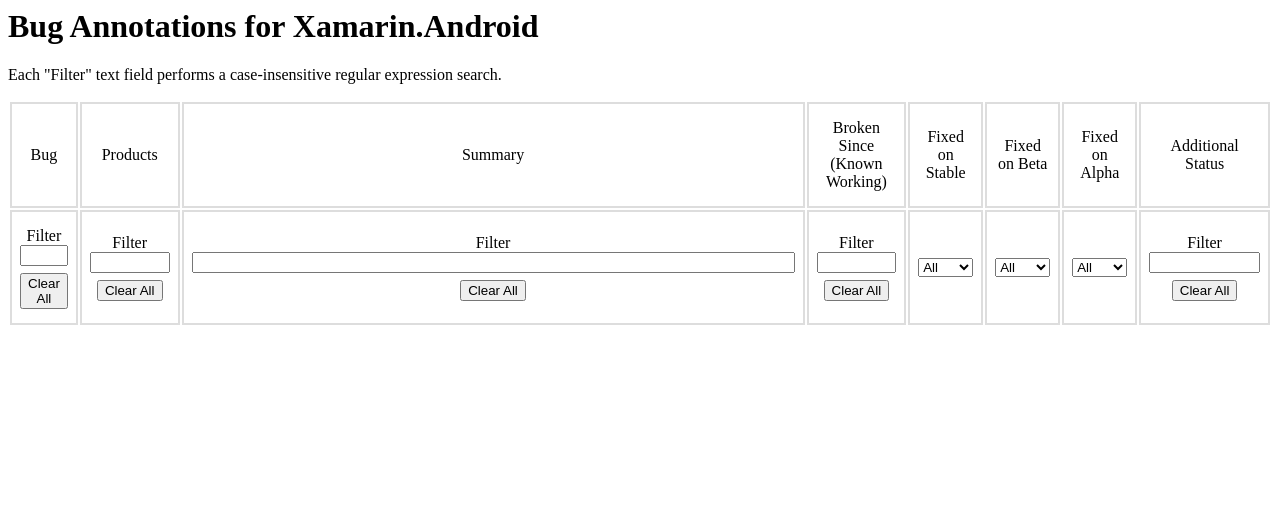
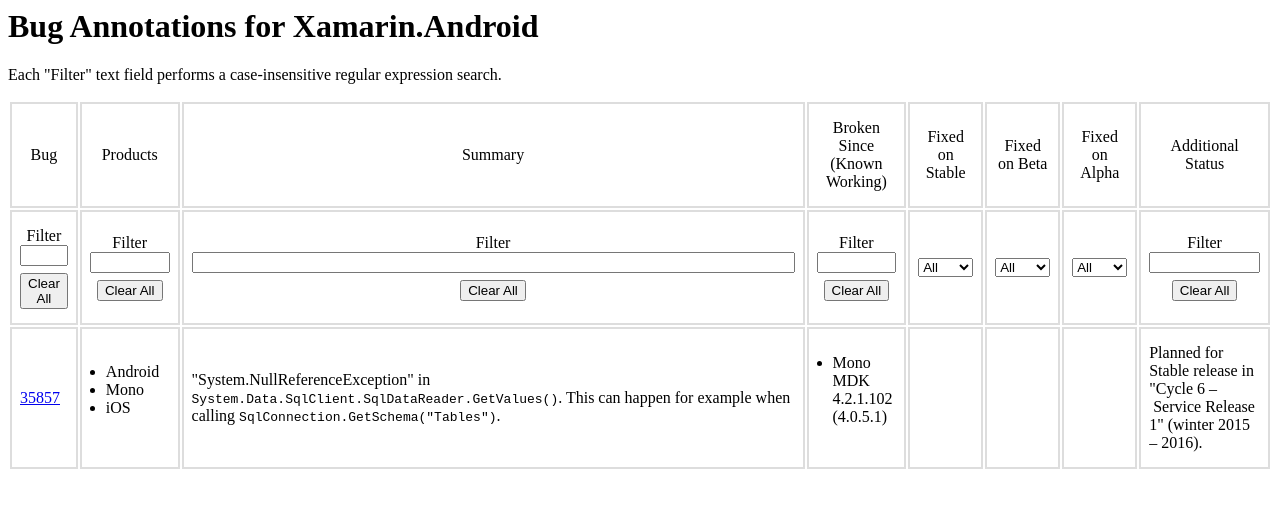
Before and after one commit to brendanzagaeski/bug-annotations, a Jekyll site: the page built from android/index.html, in a window 1280 px wide. Shown: the top 508 px of the page. Built offline with Jekyll 4.4.1, drawn with Linux system fonts in a browser that asks for light colours.

Commit message:
Add a Mono bug

```diff
--- a/_data/products.yml
+++ b/_data/products.yml
@@ -2,3 +2,4 @@
 "Android": Xamarin.Android
 "Visual Studio Extensions": XamarinVS
 "Xamarin Studio": Xamarin Studio
+"Class Libraries": Mono MDK
--- a/_data/versions.yml
+++ b/_data/versions.yml
@@ -31,14 +31,17 @@
         "Mac OS": "5.9.8.0"
         "Windows": "5.9.7.22"
     "Visual Studio Extensions": "3.11.1594"
+    "Class Libraries": "4.0.5.1"
 "Cycle 6 RC 2 Beta 1":
     url: https://releases.xamarin.com/beta-preview-cycle-6-preview-update-release-candidate-2/
     betaDate: !!timestamp 2015-11-11
     bugzilla:
         "Xamarin Studio": "5.10"
         "Visual Studio Extensions": "4.0 (C6)"
+        "Class Libraries": "4.2.0"
     iOS: "9.2.1.50"
     "Xamarin Studio":
         "Mac OS": "5.10.0.870"
         "Windows": "5.10.0.870"
     "Visual Studio Extensions": "4.0.0.1685"
+    "Class Libraries": "4.2.1.102"
```
Also changed, not shown: _bugs/35857.md (added, +24 -0 lines).
